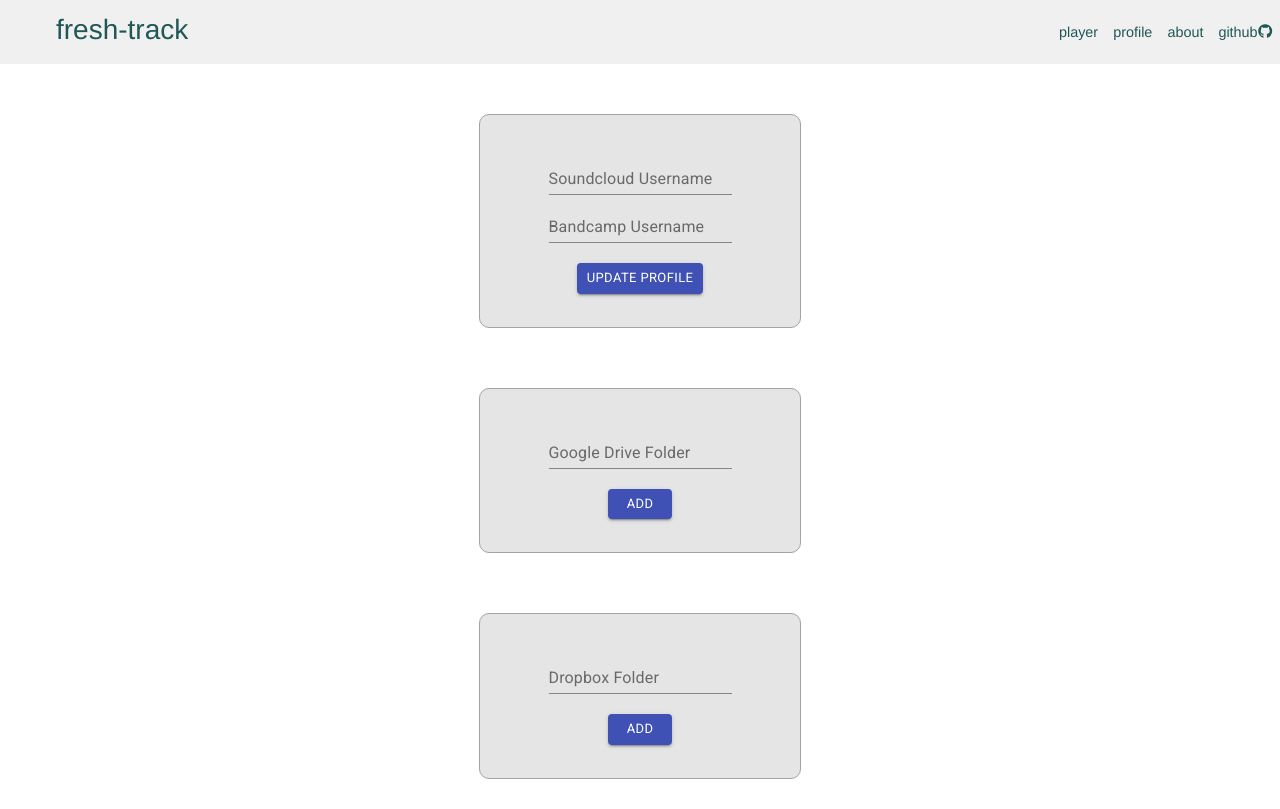
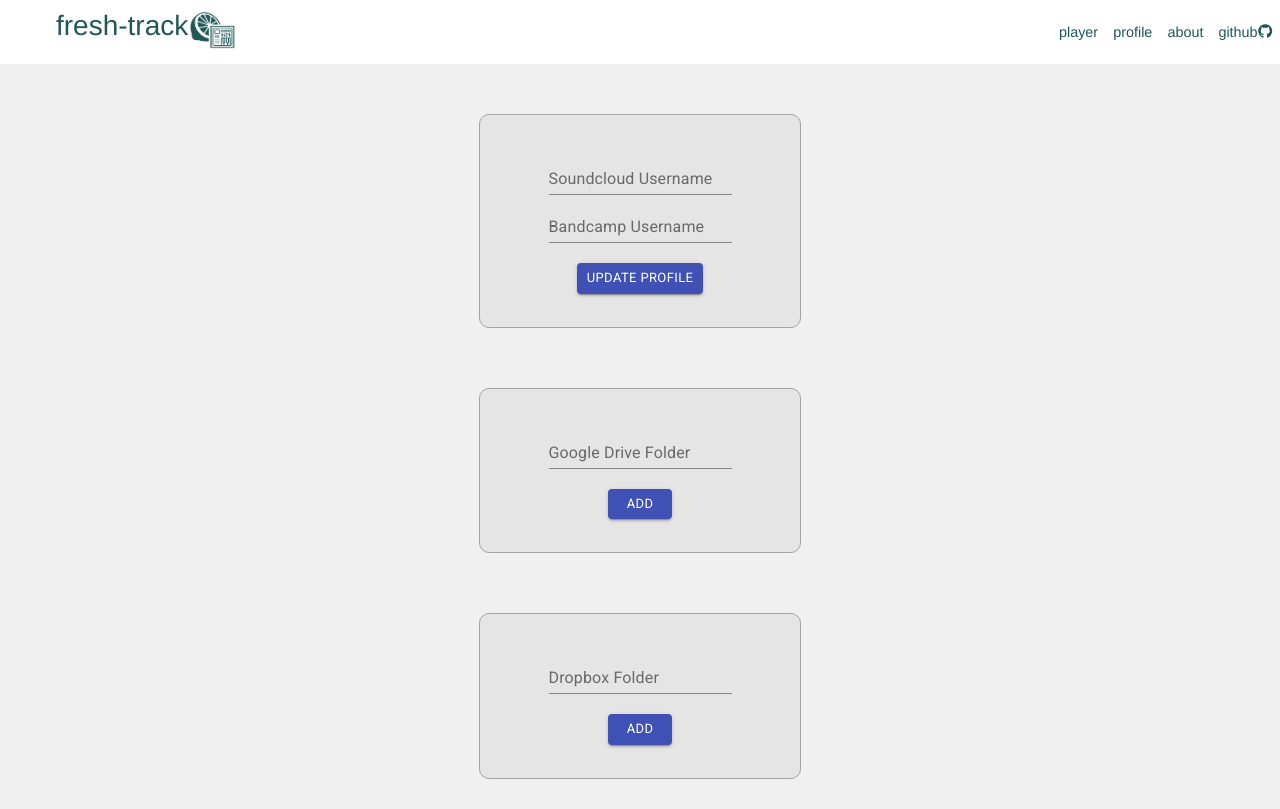
Before and after one commit to fresh-track/fresh-track-frontend, a React (Create React App) app: page /profile in a window 1280 px wide. Built offline with nearby package versions, Linux system fonts and the light colour scheme.

Commit message:
logo update

```diff
--- a/src/About.css
+++ b/src/About.css
@@ -92,3 +92,8 @@ a.social:hover {
     text-align: center;
     margin-top: 20px;
 }
+
+.corpo-logo {
+  height: 20rem;
+  width: 20rem;
+}
--- a/src/Header.css
+++ b/src/Header.css
@@ -1,6 +1,6 @@
 body {
   color: white;
-  background-color: rgb(255, 255, 255);
+  background-color: rgb(240, 240, 240);
   /* text-shadow: 2px 2px 8px rgb(97, 223, 232); */
   /* unvisited link */
 }
@@ -36,7 +36,7 @@ a:active {
   flex-wrap: wrap;
   justify-content: space-between;
   min-height: 4rem;
-  background-color: rgb(240, 240, 240);
+  background-color: rgb(255, 255, 255);
 }
 
 .main-title {
--- a/src/Header.js
+++ b/src/Header.js
@@ -22,7 +22,8 @@ export default class Header extends Component {
   render() {
     return (
       <div className="mainHeader">
-      <div className="main-title">fresh-track</div>
+      <div className="main-title">fresh-track
+      <img className="corp-logo" src='fresh-track-logo.png' alt="corp-logo" height="40rem" width="50rem" /></div>
       <div className="navBar">
         <div className="link"><Link to='/'> player </Link></div> <></>
         <div className="link"><Link to='/profile'> profile </Link></div> <></>
```
Also changed, not shown: public/fresh-track-logo.png (added), src/About.js (line endings or trailing spaces).
